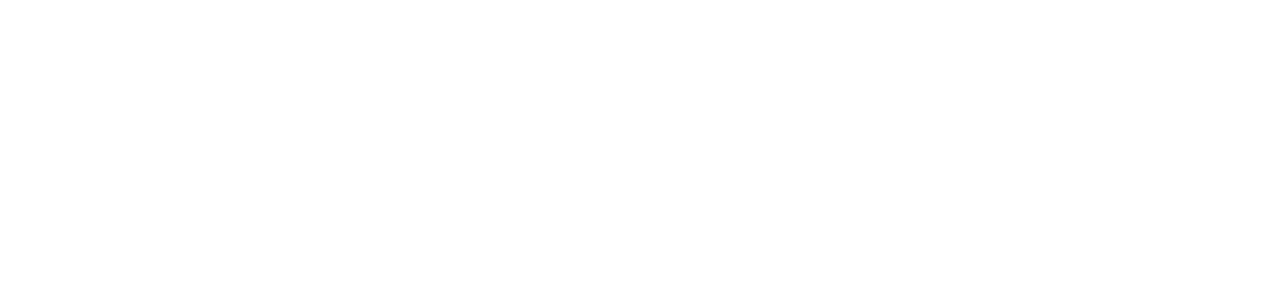
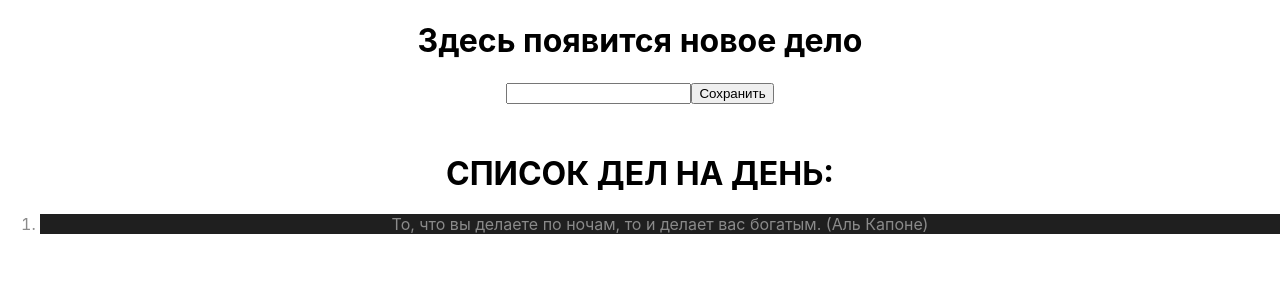
Before and after one commit to molniagrom/homework-front-main, a React (Create React App) app: page / in a window 1280 px wide. Shown: the top 300 px of the page. Built offline with nearby package versions, Linux system fonts and the light colour scheme.

Commit message:
kind of did my third and fourth homework.

```diff
--- a/src/App.tsx
+++ b/src/App.tsx
@@ -1,9 +1,8 @@
 import './App.css';
 import { HW1 } from './HW/1/HW1';
 import { HW2 } from './HW/2/HW2';
-// import { HW3 } from "./HW/3/HW3"
+import { HW3 } from "./HW/3/HW3"
 import { HW4 } from './HW/4/HW4';
-
 
 function App() {
   return (
@@ -11,7 +10,7 @@
       {/*<HW1 />*/}
       {/*<HW2 />*/}
       {/*<HW3 />*/}
-      {/*<HW4 />*/}
+      <HW4 />
     </div>
   );
 }
--- a/src/HW/4/Button.tsx
+++ b/src/HW/4/Button.tsx
@@ -1,11 +1,12 @@
 type ButtonPropsType = {
-  callBack: any // НУЖНО ПРОТИПИЗИРОВАТЬ
-  name: any // НУЖНО ПРОТИПИЗИРОВАТЬ
+    callBack: () => void // НУЖНО ПРОТИПИЗИРОВАТЬ
+    name: string // НУЖНО ПРОТИПИЗИРОВАТЬ
 };
 
 export const Button = (props: ButtonPropsType) => {
-  const callBackHandler = () => {
-    // НУЖНО ДОПИСАТЬ
+    const callBackHandler= () => {
+        // НУЖНО ДОПИСАТ
+        props.callBack();
     };
 
     return (
--- a/src/HW/4/HW4.tsx
+++ b/src/HW/4/HW4.tsx
@@ -26,27 +26,27 @@
 
   return (
     <div id={'hw04'}>
-      {/*{currentText ? (*/}
-      {/*  <h1 id={'hw04-text'}>{currentText}</h1>*/}
-      {/*) : (*/}
-      {/*  <h1 id={'hw04-default-text'}>Здесь появится новое дело</h1>*/}
-      {/*)}*/}
+      {currentText ? (
+        <h1 id={'hw04-text'}>{currentText}</h1>
+      ) : (
+        <h1 id={'hw04-default-text'}>Здесь появится новое дело</h1>
+      )}
 
-      {/*<Input НЕ ХВАТАЕТ АРГУМЕНТОВ />*/}
+      <Input currentText={currentText} setCurrentText={setCurrentText} />
 
-      {/*<Button НЕ ХВАТАЕТ АРГУМЕНТОВ />*/}
+      <Button callBack={handleSave} name="Сохранить"/>
 
-      {/*<h1 style={{ marginTop: '50px' }}>СПИСОК ДЕЛ НА ДЕНЬ:</h1>*/}
+      <h1 style={{ marginTop: '50px' }}>СПИСОК ДЕЛ НА ДЕНЬ:</h1>
 
-      {/*<ol id={'hw04-tasks'}>*/}
-      {/*  {texts.map((el, index) => {*/}
-      {/*    return (*/}
-      {/*      <li key={index} id={`hw04-task-${index}`} className={ЕСЛИ ЧЕТН ? S.chetNechet : ''}>*/}
-      {/*        {el}*/}
-      {/*      </li>*/}
-      {/*    );*/}
-      {/*  })}*/}
-      {/*</ol>*/}
+      <ol id={'hw04-tasks'}>
+        {texts.map((el, index) => {
+          return (
+            <li key={index} id={`hw04-task-${index}`} className={index % 2 === 0 ? s.chetNechet : ''}>
+              {el}
+            </li>
+          );
+        })}
+      </ol>
     </div>
   );
 };
--- a/src/HW/4/Input.tsx
+++ b/src/HW/4/Input.tsx
@@ -1,14 +1,18 @@
+import {ChangeEvent} from "react";
+
 type InputPropsType = {
-	currentText: any // НУЖНО ПРОТИПИЗИРОВАТЬ
-	setCurrentText: any // НУЖНО ПРОТИПИЗИРОВАТЬ
+	currentText: string // НУЖНО ПРОТИПИЗИРОВАТЬ
+	setCurrentText: (value: string) => void// НУЖНО ПРОТИПИЗИРОВАТЬ
 };
 
 export const Input = (props: InputPropsType) => {
-	const onChangeHandler = (event: 'НУЖНО ПРОТИПИЗИРОВАТЬ') => {
+	const onChangeHandler = (event: ChangeEvent<HTMLInputElement>) => {
 		// НУЖНО ДОПИСАТЬ
+		props.setCurrentText(event.target.value);
+
 	};
 
-	// return (
-	//   <input id={'hw04-input'} type="text" value={props.currentText} onChange={onChangeHandler} />
-	// );
+	return (
+	  <input id={'hw04-input'} type="text" value={props.currentText} onChange={onChangeHandler} />
+	);
 };
```
Also changed, not shown: src/HW/3/HW3.tsx (+27 -27 lines). Lines whose indentation alone changed are shown as unchanged.
